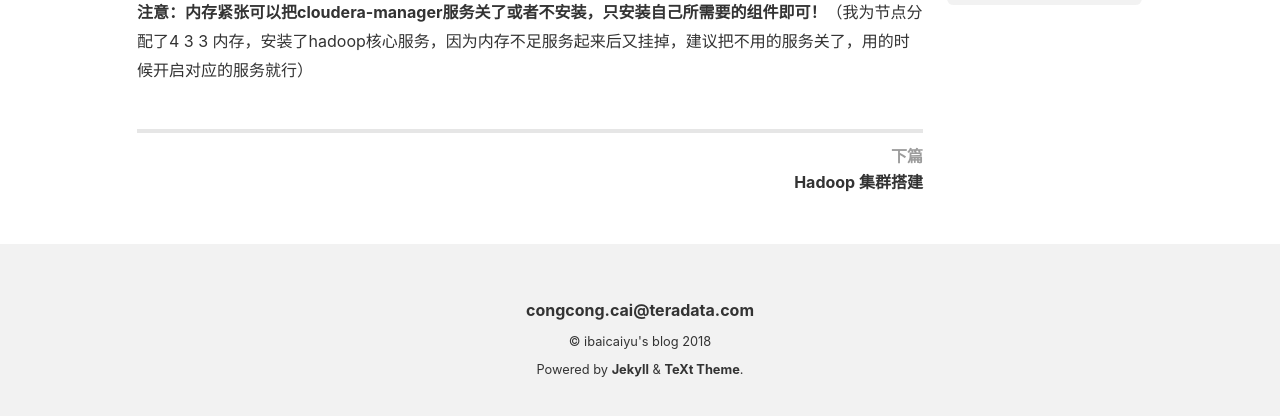
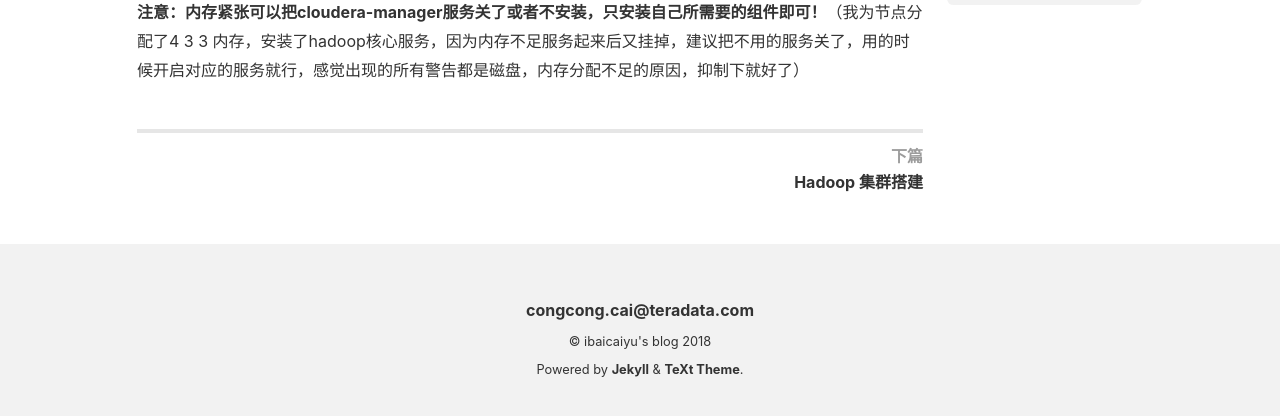
Before and after one commit to Ccccong/Ccccong.github.io, a Jekyll site: the page built from _posts/2018-07-03-Hadoop 集群搭建.md, in a window 1280 px wide and 900 px high, scrolled down 10424 px, cut to the strip 464-880 px from the top of the window. Built offline with Jekyll 4.4.1, drawn with Linux system fonts in a browser that asks for light colours; nearby versions of some CDN libraries.

Commit message:
Update Hadoop 集群搭建

```diff
--- a/_posts/2018-07-03-Hadoop 集群搭建.md
+++ b/_posts/2018-07-03-Hadoop 集群搭建.md
@@ -263,4 +263,4 @@ __对于PostgreSQL 8.4及更高版本，请设置 standard_conforming_strings =o
 
 ![TIM截图20180709110208](http://p1vuoao0b.bkt.clouddn.com/JekyllWriter/TIM截图20180709110208.png)
 
-__注意：内存紧张可以把cloudera-manager服务关了或者不安装，只安装自己所需要的组件即可！__（我为节点分配了4 3 3 内存，安装了hadoop核心服务，因为内存不足服务起来后又挂掉，建议把不用的服务关了，用的时候开启对应的服务就行）
+__注意：内存紧张可以把cloudera-manager服务关了或者不安装，只安装自己所需要的组件即可！__（我为节点分配了4 3 3 内存，安装了hadoop核心服务，因为内存不足服务起来后又挂掉，建议把不用的服务关了，用的时候开启对应的服务就行，感觉出现的所有警告都是磁盘，内存分配不足的原因，抑制下就好了）
```
